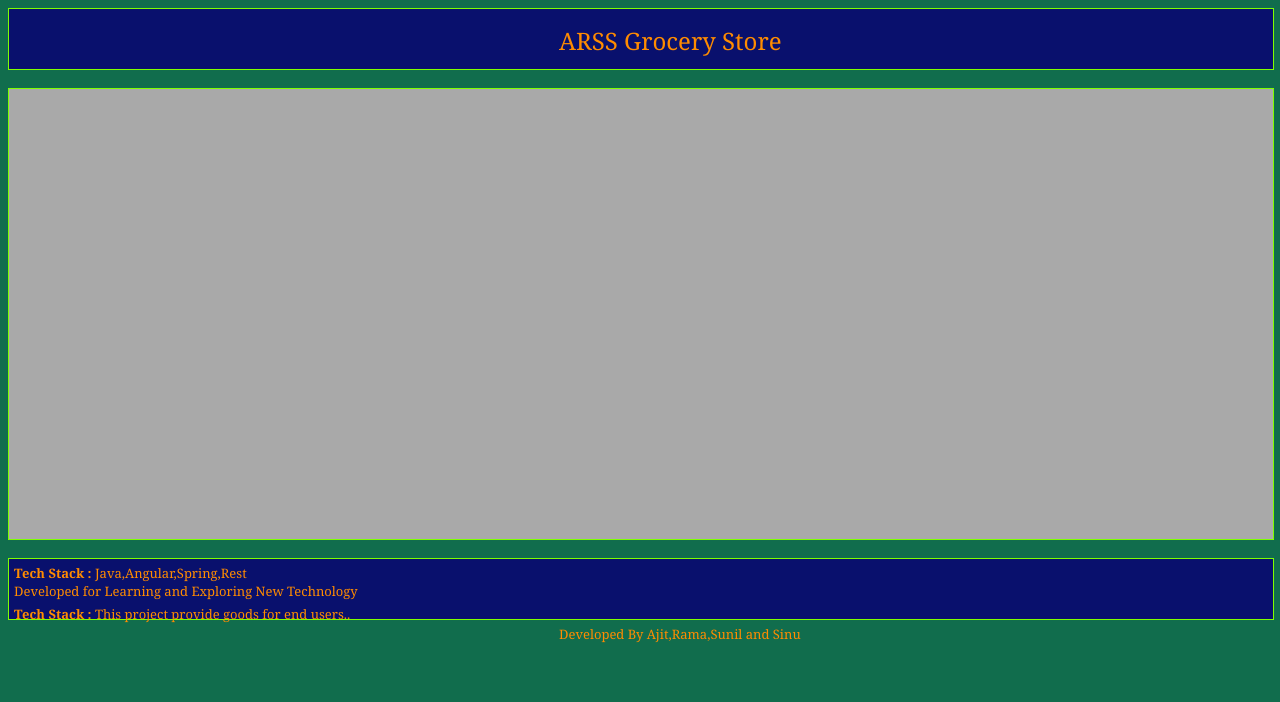
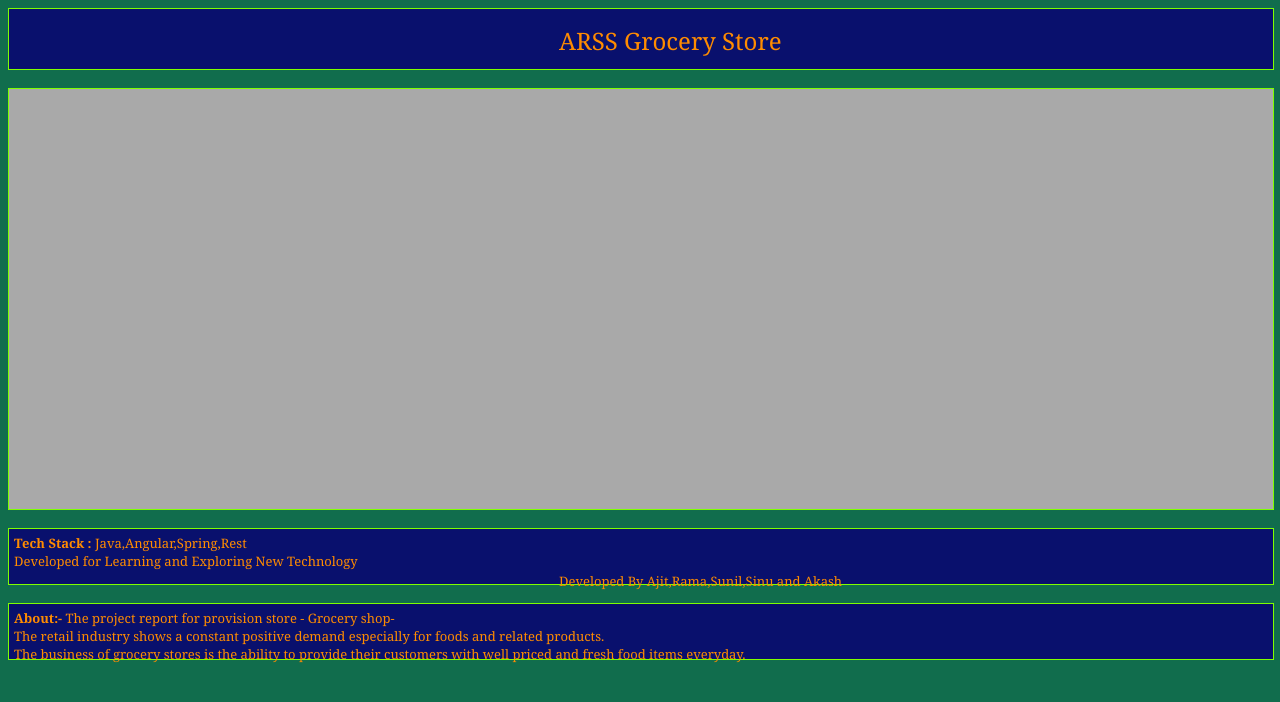
Before and after one commit to Ajit22AB/GroceryStoreAngular, an Angular app: page / in a window 1280 px wide. Shown: the top 702 px of the page. Built offline with nearby package versions, Linux system fonts and the light colour scheme.

Commit message:
added one div that is about on project

```diff
--- a/src/app/login/login.component.css
+++ b/src/app/login/login.component.css
@@ -8,7 +8,7 @@
 }
 .page-body{
     width: 100%;
-    height:450px;
+    height:420px;
     background-color: darkgray;
     border-color: chartreuse;
     border-width: 1px;
@@ -16,7 +16,7 @@
 }
 .page-footer{
     width: 100%;
-    height:60px;
+    height:55px;
     background-color: rgb(9, 16, 109);
     border-color: chartreuse;
     border-width: 1px;
--- a/src/app/login/login.component.html
+++ b/src/app/login/login.component.html
@@ -10,7 +10,13 @@
     <div class="footer-tech-stack"><b>Tech Stack :</b> Java,Angular,Spring,Rest <br>
         Developed for Learning and Exploring New Technology
     </div>
-    <div class="footer-tech-stack"><b>Tech Stack :</b> This project provide goods for end users..
+    <div class="footer-dev">Developed By Ajit,Rama,Sunil,Sinu and Akash</div>
+</div>
+<div>&nbsp;</div>
+<div class="page-footer">
+    <div class="footer-tech-stack"><b>About:-</b>
+        The project report for provision store - Grocery shop-<br>The retail industry shows a constant positive demand especially for foods and related products.<br>
+        The business of grocery stores is the ability to provide their customers with well priced and fresh food items
+everyday.
     </div>
-    <div class="footer-dev">Developed By Ajit,Rama,Sunil and Sinu</div>
 </div>
```
